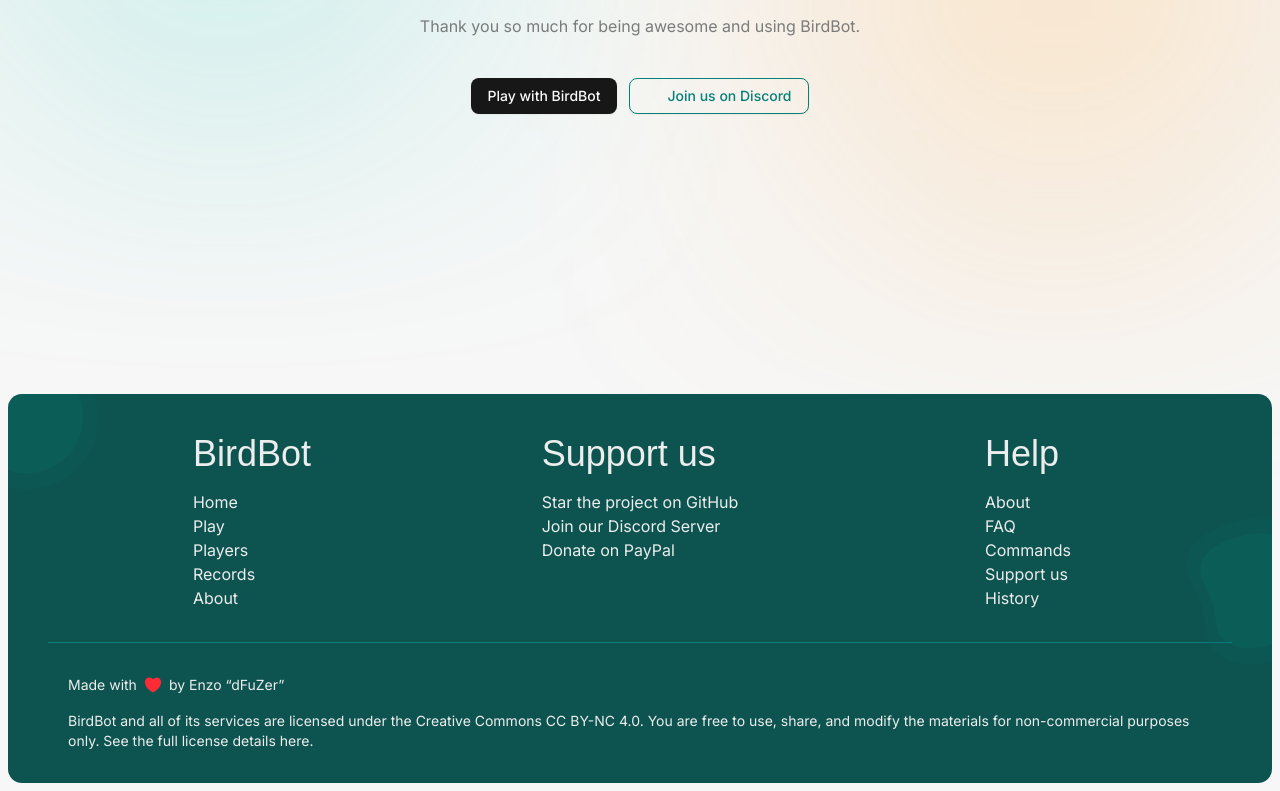
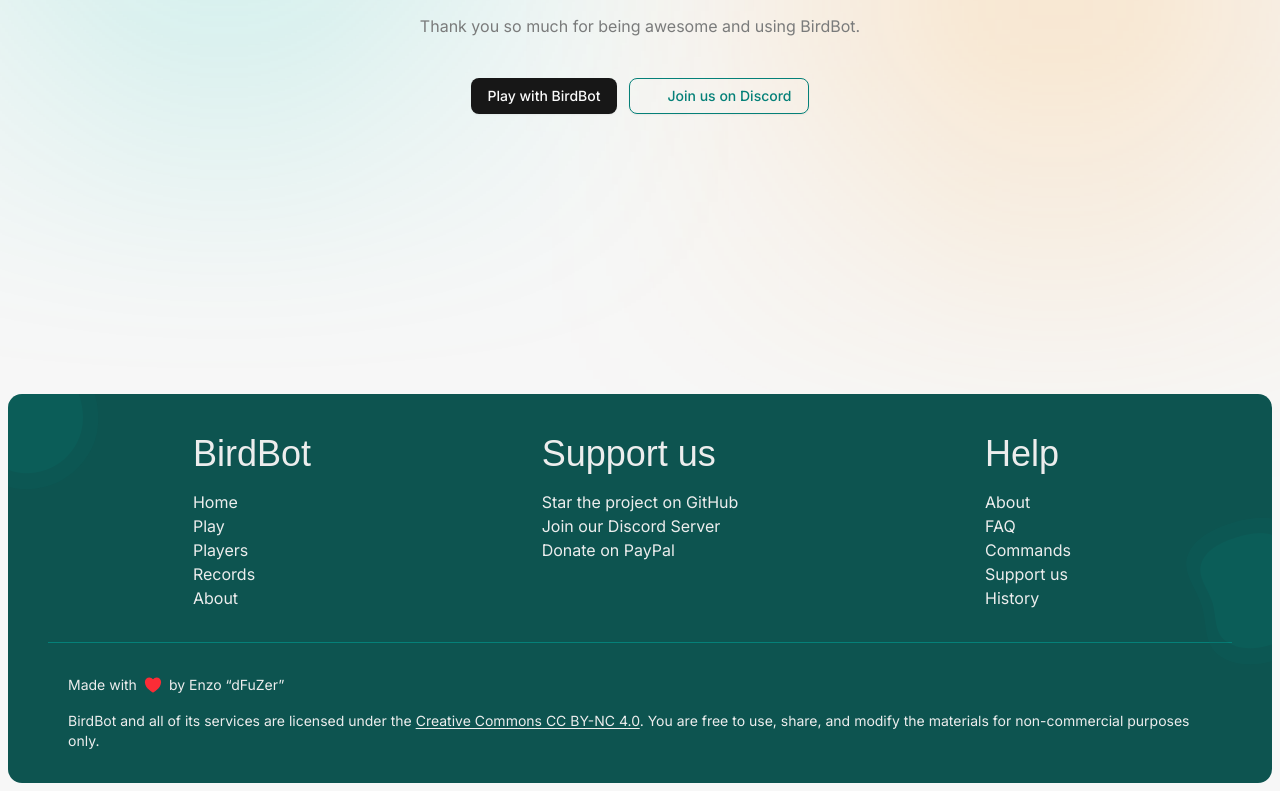
Before and after one commit to dFuZer/birdbot, a Next.js app in the folder website/: page / in a window 1280 px wide. Shown: the part 2298-3089 px from the top of the page. Built offline with nearby package versions, Linux system fonts and the light colour scheme; no server answers; some icons are missing; a web font is replaced by a local one.

Commit message:
chore(website): link to licence

```diff
--- a/website/src/components/root-layout/LayoutFooter.tsx
+++ b/website/src/components/root-layout/LayoutFooter.tsx
@@ -62,8 +62,15 @@
                     <p>by Enzo “dFuZer”</p>
                 </div>
                 <p>
-                    BirdBot and all of its services are licensed under the Creative Commons CC BY-NC 4.0. You are free to use,
-                    share, and modify the materials for non-commercial purposes only. See the full license details here.
+                    BirdBot and all of its services are licensed under the{" "}
+                    <Link
+                        target="_blank"
+                        className="underline underline-offset-2"
+                        href="https://creativecommons.org/licenses/by-nc/4.0/"
+                    >
+                        Creative Commons CC BY-NC 4.0
+                    </Link>
+                    . You are free to use, share, and modify the materials for non-commercial purposes only.
                 </p>
             </div>
         </footer>
```
